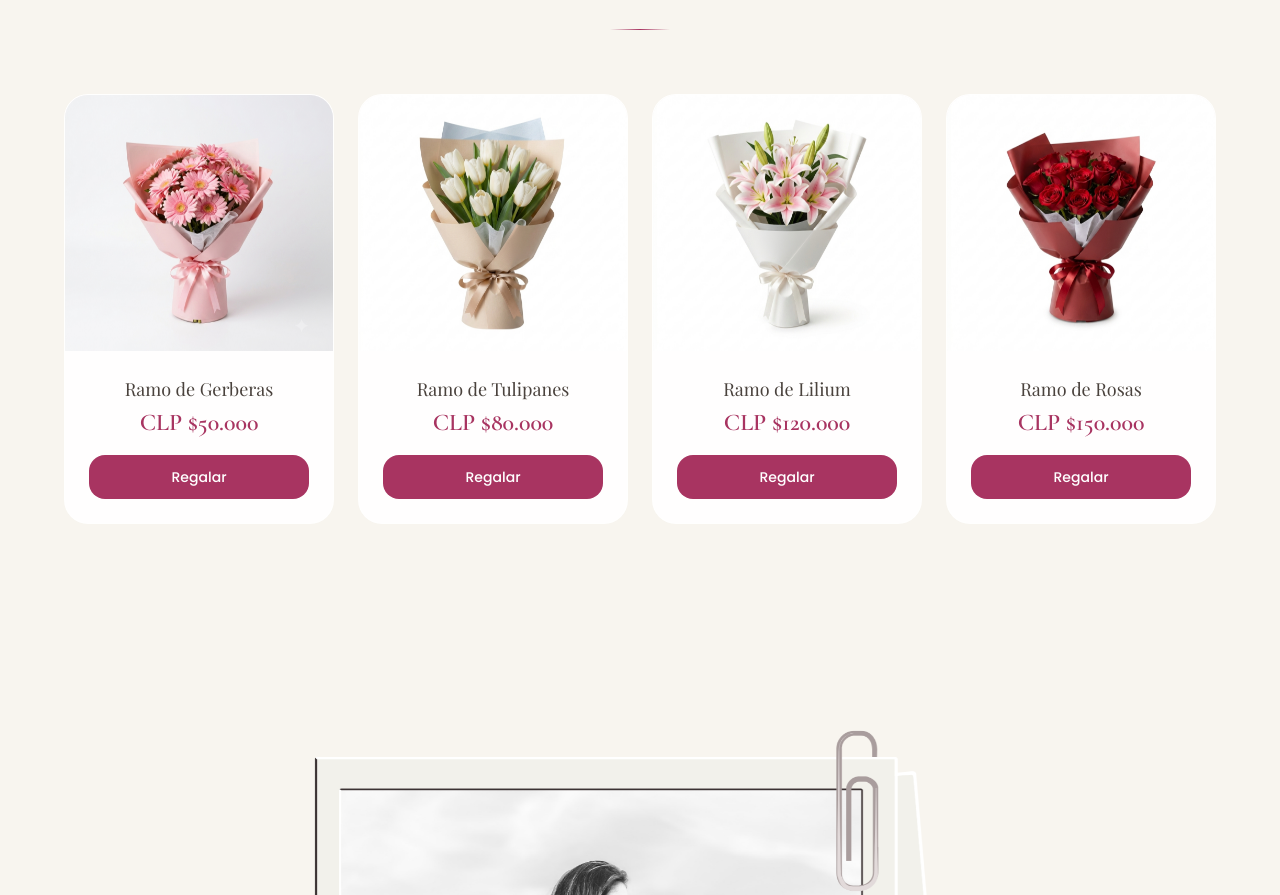
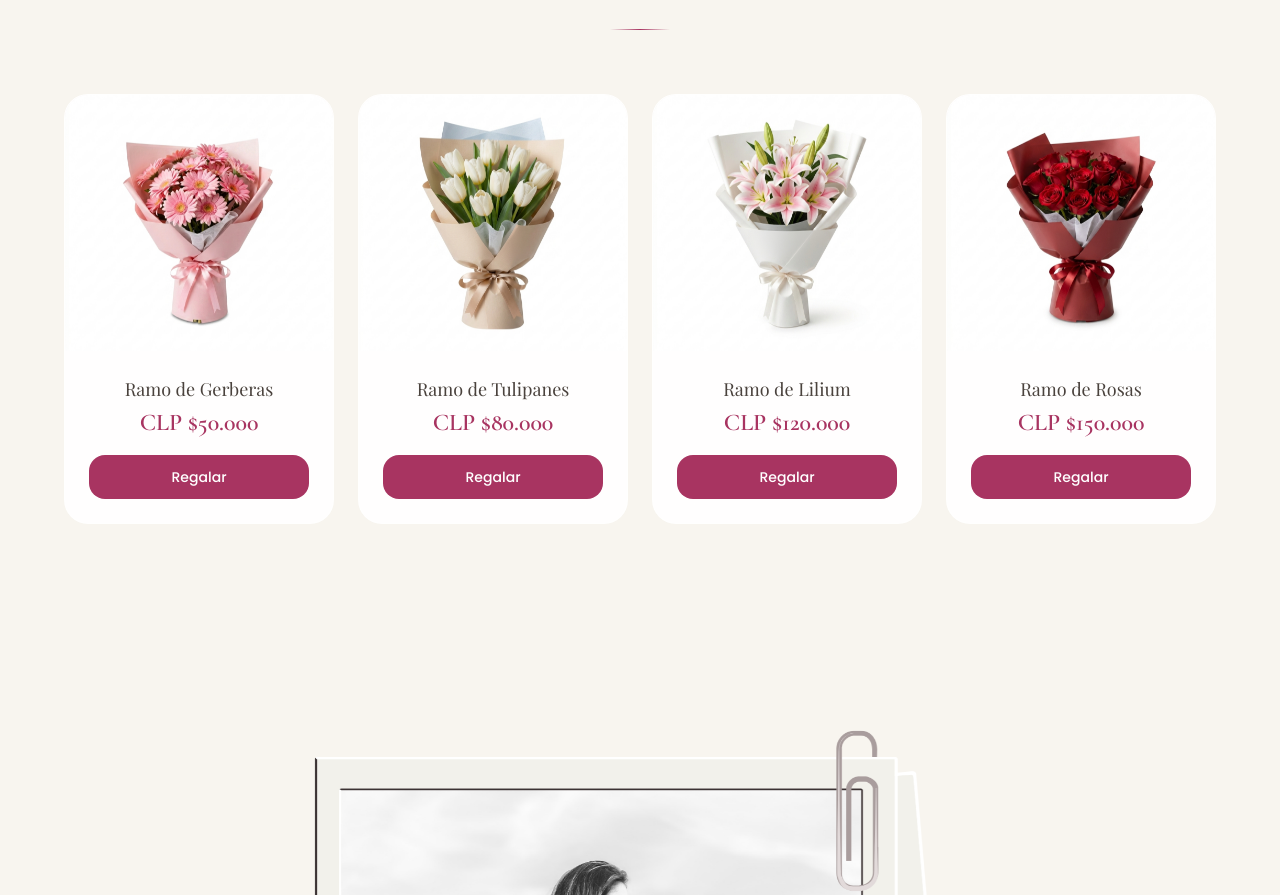
Before and after one commit to impactadigital-cl/matricyf, a plain HTML site: page index.html in a window 1280 px wide. Shown: the part 7130-8025 px from the top of the page. Drawn offline with nearby package versions, Linux system fonts and the light colour scheme; a web font is replaced by a local one.

Commit message:
feat(images): replace gerberas image with gerberas3

```diff
--- a/index.html
+++ b/index.html
@@ -616,7 +616,7 @@
                 <!-- Card 1: Gerberas -->
                 <div class="gift-card glass rounded-3xl overflow-hidden" data-aos="fade-up" data-aos-delay="0">
                     <div class="h-64 bg-gradient-to-br from-primary/5 to-secondary/5 flex items-center justify-center overflow-hidden" aria-hidden="true">
-                        <img src="gerberas2.png" alt="Ramo de Gerberas" class="w-full h-full object-cover" loading="lazy" onerror="this.style.display='none'">
+                        <img src="gerberas3.png" alt="Ramo de Gerberas" class="w-full h-full object-cover" loading="lazy" onerror="this.style.display='none'">
                     </div>
                     <div class="p-6 text-center">
                         <h4 class="font-subtitle text-lg text-text-main mb-1">Ramo de Gerberas</h4>
```
Also changed, not shown: carrusel/WhatsApp Image 2026-08-05 at 7.36.09 AM (1).jpeg (added), carrusel/WhatsApp Image 2026-08-05 at 7.36.09 AM (2).jpeg (added), carrusel/WhatsApp Image 2026-08-05 at 7.36.09 AM (3).jpeg (added), carrusel/WhatsApp Image 2026-08-05 at 7.36.09 AM (4).jpeg (added), carrusel/WhatsApp Image 2026-08-05 at 7.36.09 AM.jpeg (added), carrusel/WhatsApp Image 2026-08-05 at 7.36.10 AM.jpeg (added), gerberas3.png (added).
